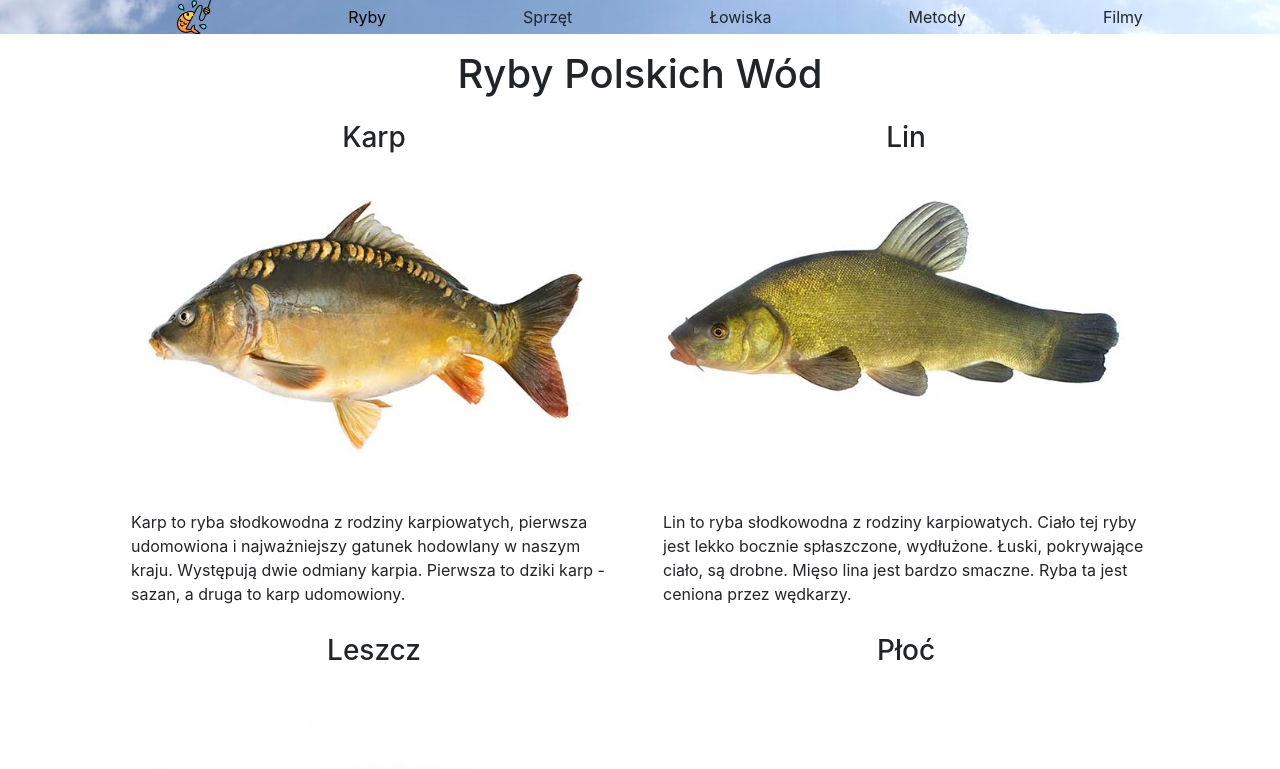
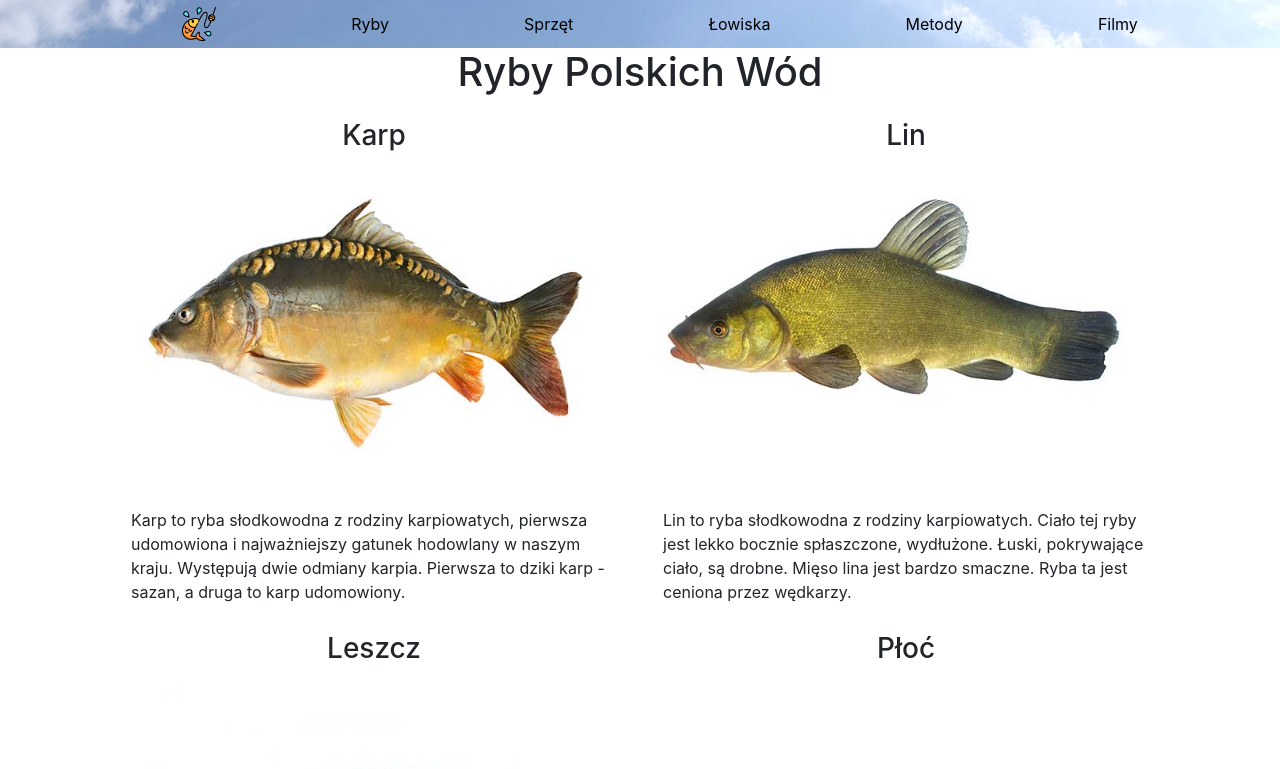
Before and after one commit to juchas019/fishWeb, a plain HTML site: page ryby.html in a window 1280 px wide. Shown: the top 769 px of the page. Drawn offline with nearby package versions, Linux system fonts and the light colour scheme.

Commit message:
footer and nav

```diff
--- a/css/fish.css
+++ b/css/fish.css
@@ -10,7 +10,7 @@ h2 {
 }
 
 
-.navigation {
+/* .navigation {
     display: flex;
     justify-content: space-evenly;
     padding: 5px;
@@ -18,21 +18,18 @@ h2 {
     color: white;
     font-size: 1.2rem;
 
-}
+} */
 
 .fish {
     display: flex;
     justify-content: center;
     width: 100%;
     border: 1px solid blue;
-
     flex-direction: row;
     align-items: center;
     position: relative;
     left: auto;
     right: auto;
-
-
 }
 
 .center {
--- /dev/null
+++ b/css/navigationFooter.css
@@ -0,0 +1,52 @@
+/* NAVIGATION */
+.navigation {
+    background-color: #bbb;
+    background-image: url(image/nav.jpg);
+    background-image: url(image/nav.jpg);
+    background-position: top;
+    width: 100%;
+    position: sticky;
+    top: 0;
+    z-index: 1;
+    color: black;
+}
+
+.navigation ul {
+    display: flex;
+    justify-content: space-evenly;
+    align-items: center;
+    margin: 7px;
+    list-style: none;
+
+}
+
+.navigation ul li a {
+    color: black;
+}
+
+.navigation img {
+    width: 34px;
+    height: 34px;
+}
+
+/* FOOTER  */
+.footer {
+    background-color: #555;
+    display: flex;
+    justify-content: space-evenly;
+    align-items: center;
+    align-content: flex-end;
+    width: 100%;
+    flex-basis: 5vh;
+}
+
+.footer img {
+    width: 32px;
+    height: 32px;
+}
+
+.footer p {
+    margin: 8px;
+
+
+}
--- a/firstPage.css
+++ b/firstPage.css
@@ -17,36 +17,6 @@ body {
 
 }
 
-.navigation {
-    background-color: #bbb;
-    background-image: url(image/nav.jpg);
-    background-position: top;
-    /* padding: 3px; */
-    width: 100%;
-    position: sticky;
-    top: 0;
-    z-index: 1;
-    color: black;
-}
-
-.navigation ul {
-    display: flex;
-    justify-content: space-evenly;
-    align-items: center;
-    /* margin-block-start:0px; */
-    margin: 7px;
-    list-style: none;
-
-}
-
-.navigation ul li a {
-    color: black;
-}
-
-.navigation img {
-    width: 34px;
-    height: 34px;
-}
 
 .header {
     background-color: #888;
@@ -233,26 +203,6 @@ h2 {
     max-width: 1200px;
 }
 
-.footer {
-    background-color: #555;
-    display: flex;
-    justify-content: space-evenly;
-    align-items: center;
-    align-content: flex-end;
-    width: 100%;
-    flex-basis: 5vh;
-}
-
-.footer img {
-    width: 32px;
-    height: 32px;
-}
-
-.footer p {
-    margin: 8px;
-
-
-}
 
 /* Scroll UP */
 #button {
--- a/main.css
+++ b/main.css
@@ -3,6 +3,11 @@ body {
     margin: 0px;
     font-size: 16px;
     box-sizing: border-box;
+    overflow-x: hidden;
+    font-family: 'Lato', sans-serif;
+
+    display: flex;
+    flex-direction: column;
 }
 
 h1,
@@ -18,7 +23,8 @@ h2 {
     width: 100%;
     position: sticky;
     top: 0;
-    z-index: 1;
+    z-index: 2;
+    color: black;
 }
 
 .navigation ul {
@@ -26,14 +32,12 @@ h2 {
     justify-content: space-evenly;
     align-items: center;
     /* margin-block-start:0px; */
-    /* margin: 7px; */
+    margin: 7px;
     list-style: none;
 
 }
 
 .navigation ul li a {
-    list-style: none;
-    text-decoration: none;
     color: black;
 
 }
@@ -106,13 +110,17 @@ h2 {
 }
 
 .footer {
-    background-color: #333;
+    background-color: #555;
     display: flex;
     justify-content: space-evenly;
     align-items: center;
     align-content: flex-end;
     width: 100%;
-    flex-basis: 2vh;
+    flex-basis: 5vh;
+}
+
+.footer p {
+    margin: 8px;
 }
 
 .footer img {
```
Also changed, not shown: index.html (+21 -8 lines), karp.html (+2 -2 lines).
